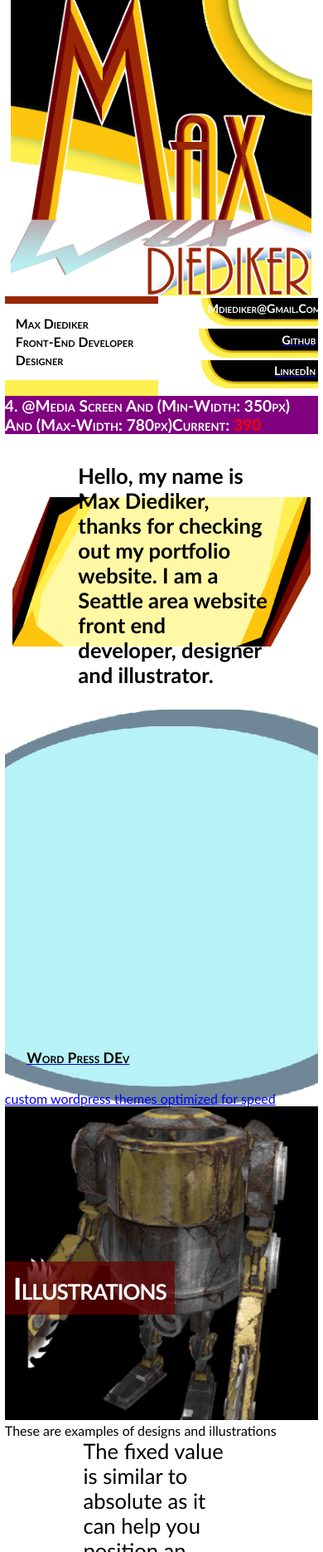
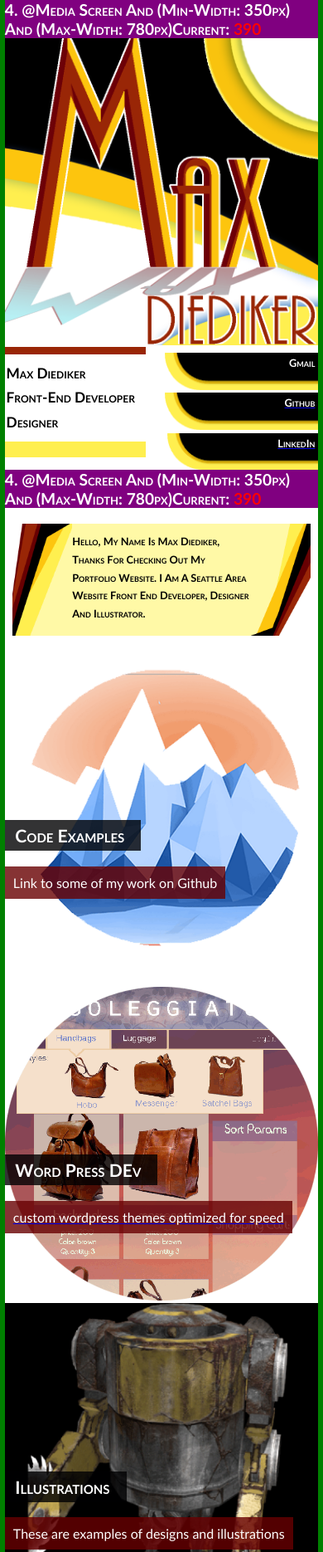
Before and after one commit to maxdiediker/portfolio, a plain HTML site: page index.html in a window 390 px wide. Shown: the top 1870 px of the page at 83% size. Drawn offline with nearby package versions, Linux system fonts and the light colour scheme.

Commit message:
checking in stable
going to change media queries for mobile

```diff
--- a/css/media.css
+++ b/css/media.css
@@ -59,13 +59,13 @@
   width:90%;
   }
 
-  #intro{
-
+  #intro2{
+    width: 80%;
   }
-  #intro h1 {
+  #intro2 h3 {
   	z-index: 2;
-  	font-size: 190%;
-  	padding: 12% 12% 12% 22%;
+  	font-size: 180%;
+  	padding: 2%;
   }
 }
 
@@ -101,7 +101,11 @@
     float: none;
     margin: auto;
   }
-
+  #header-right {
+    width:100%;
+    float: none;
+    margin: auto;
+  }
   #logo-img{
     width:55%;
     float: none;
@@ -124,21 +128,23 @@
    margin-top: 10px;
  }
 
- #intro{
-   width:80%;
+ #intro2{
+   width:85%;
  }
 
- #intro h1 {
+ #intro2 h3 {
   z-index: 2;
-  font-size: 180%;
-  padding: 12% 12% 12% 22%;
+  font-size: 120%;
+  padding: 3%;
  }
 
 }
 
 
 
-@media screen and (min-width: 350px) and (max-width: 780px) {
+
+
+@media screen and (min-width: 320px) and (max-width: 780px) {
 /*           ----------NUMBER four--------         */
 
   #one, #one.width{
@@ -169,7 +175,7 @@ body{
    }
 
   #header-left, #logo-img{
-   width:98%;
+   width:100%;
    float: none;
    margin: auto;
   }
@@ -177,38 +183,47 @@ body{
   #logotextbox {
    float:left;
    margin:auto;
-   width:49%;
+   margin-top:9%;
+   width:45%;
    margin-top: 1px;
    font-size: .9em;
   }
 
-  #contact-b li.t-alignright h3{
-    font-size: .9em;
+  #logotextbox h3{
+   text-align: left;
+   padding:5% 1% 5% 1%;
+   font-size: 1.2em;
   }
 
   #contact-b {
    float:right;
    margin:auto;
-   margin-top: 5px
+   margin-top: 5px;
    width:49%;
+
   }
 
+#contact-b li.t-alignright h3{
+  font-size: .8em;
+  padding-bottom:12%;
+
+}
 
 #res-cont{
   margin-top: 20px;
    width:40%;
    min-width: 200px;
  }
- #intro{
+ #intro2{
    width:95%;
  }
 
- #intro h1 {
+ #intro2 h3 {
   z-index: 2;
-  font-size: 160%;
-  /*padding: 16% 12% 16% 22%;*/
-  padding: 4% 14% 2% 22%;
+  font-size: 80%;
+  padding: 3%;
  }
+
 
  #w-sample-c{
  	float:none;
--- a/css/styles.css
+++ b/css/styles.css
@@ -1,9 +1,5 @@
 
 
-*  {
-	padding:0;
-	margin:0;
-}
 
 *  {
 	padding:0;
@@ -25,6 +21,8 @@ li{
 body {
 	font-family:"Trebuchet MS", Arial, Helvetica, sans-serif;
 	font-size:100%;
+	background: green;
+
 }
 colors{
 	background:#680002;/*darkred*/
@@ -32,6 +30,7 @@ colors{
 	background:#ffef4f;/*yellow*/
 	border-top: 9px solid #992606;/*med-red*/
 	border-bottom:  19px solid #ffef4f;/*yellow*/
+	background:rgb(183,242,246); /*  RGB lightblue*/
 
 }
 
@@ -41,7 +40,6 @@ colors{
 	 margin:2px auto ;
 	 background-color:white;
 
-	 min-width:300px;
 	}
 
 .nav {
@@ -57,15 +55,12 @@ colors{
  	padding: 2%;
  }
 
-
-
  /* width:74.468085%  this is three-fourths*/
 /* width:31.914893%  this is one third*/
 /* width:48.936170%  this is one half*/
 /* width:23.404255%  this is one fourth*/
 /* 14.893617%  this is one eighth*/
 /* width:65.957446%  this is two-thirds*/
-
 
 header {
 	width:100%;
@@ -77,7 +72,6 @@ header {
 
 #header-left {
 	/*width:940px;*/
-
 	width:60% ;
 	float:left;
 
@@ -86,7 +80,7 @@ header {
 #logo-img  {
 	float:left;
 	max-width:100%;
-	min-width:350px;
+
 	/*background: green;*/
 	background: url(../images/logo-bg.gif) no-repeat;
 	background-position: center;
@@ -127,17 +121,15 @@ header {
 #logotextbox {
 	width:38%;
 	float:right;
-
-  float:right;
 	background:#680002;/*darkred*/
  	background:#b7f2f6;/*lightblue*/
 	background:#ffef4f;/*yellow*/
 	background: none;
-
  	overflow:hidden;
 	border-top: 9px solid #992606;/*med-red*/
 	border-bottom:  19px solid #ffef4f;/*yellow*/
 }
+
 #contact-b {
 	width:38%;
 	float:right;
@@ -163,48 +155,46 @@ header {
 }
 
 
-#intro {
+#intro2 {
 	width: 70%;
-	margin:20px auto 20px auto;
+	clear: both;
+	margin:80px auto 20px auto;
+	margin-top: 5%;
 	overflow: auto;
-	background: url(../images/bg-intro-f.gif) no-repeat;
-	background-position: center;
-	background-size: contain;
+	/*background: url(../images/bg-intro-f.gif) no-repeat;*/
+	/*background-position: center;
+	background-size: contain;*/
+	background: #fff9a6;
 }
 
-#intro h1 {
+#intro2 h3 {
 	z-index: 2;
-	font-size: 200%;
+	font-size: 160%;
 	padding: 12% 12% 12% 16%;
+	padding: 2%;
 }
 
-/*#intro img{
-	display: block;
-	margin-left: auto;
-	margin-right: auto;
-}*/
-
-.f-right {
+.f-right{
 	float:right;
 	display: inline-block;
 	width: 20%;
+	height: 100%;
 }
 
-.f-left {
+.f-left  {
 	float:left;
 	display: inline-block;
 	width: 20%;
 	height: 100%;
 }
 
-#intro h2{
+#intro h3{
 	position:absolute;
 	top:30%;
 	left:20%;
 	z-index: 3;
 	margin:auto;
 	width:50%;
-
 }
 
 .explosion{
@@ -212,14 +202,6 @@ header {
 	width: 100%;
 	z-index: 1;
 	margin: auto;
-}
-
-#length{
-	display: block;
-	clear:both;
-	width: 50%;
-	margin: auto;
-	font-size: 160%;
 }
 
 #menu-fixed{
@@ -248,24 +230,15 @@ sample-box{
 #w-sample-c{
 	float:left;
 	width:49%;
-	background: url(../images/bg-sanple-c.gif) no-repeat;
 	min-height: 400px;
-
-	transition: background 0.2s ease,
-              padding 0.8s linear;
-	transition-duration: .5s;
 }
 
 
 #w-sample-wp{
+	max-width: 100%;
 	float:right;
 	width:49%;
-	background: url(../images/bg-sample-wp.gif) no-repeat;
 	overflow: hidden;
-	background-size:100% 100% !important;
-	transition: background 0.4s ease,
-              padding 0.8s linear;
-	transition-duration: .5s;
 }
 
 #w-sample-a{
@@ -273,48 +246,60 @@ sample-box{
 	float:left;
 	width:49%;
 	overflow: hidden;
-	transition: background 0.2s ease,
-							padding 0.8s linear;
-	transition-duration: .5s;
+
 }
 
-.sample-img{
+.img-sample{
 	position: relative;
 	width: 100%;
-  transition:width 0.5s ease;
+	display: inline-block;
+	overflow: hidden;
 }
 
+ .img-sample img{
+	 vertical-align: top;
+	 transition: all .2s ease-in-out;
+}
 
-.sample-img h2{
+.img-sample img:hover {
+		cursor:crosshair;
+		transform: scale(1.15);
+}
+
+.img-sample h3{
 	position: absolute;
-	top: 200px;
+	top: 180px;
+	left: -34px;
+	width: 100%;
+	text-align: left;
+}
+
+.img-sample h3 span {
+   color: white;
+   letter-spacing: 0;
+   background: rgb(104, 0, 2); /* fallback color */
+   background: rgba(104, 0, 2, 0.8);/* dark red rgb */
+	 background: rgba(0, 0, 2, 0.8);
+   padding: 6px 20px 6px 20px;
+	 font-size: 1.2em;
+}
+
+.img-sample p{
+	position: absolute;
+	top: 260px;
 	left: 0;
-	width: 100%;
+	line-height: 2.3em;
 	text-align: left;
 
 }
-.sample-img h2 span {
-   color: white;
-   letter-spacing: -1px;
-   background: rgb(104, 0, 2); /* fallback color */
-   background: rgba(104, 0, 2, 0.7);
-   padding: 10px;
-	 font-size: 1.2em;
+
+.img-sample p span{
+	display: inline;
+	color:white;
+	padding: 10px 10px 10px 10px;
+	background:rgb(183,242,246); /*  RGB lightblue*/
+	background: rgba(104, 0, 2, 0.8);/* dark red rgb */
 }
-
-.sample-img:hover {
-		cursor:crosshair;
-    text-decoration: none;
-		transform: scale(1.5);
-}
-/*.bg-scale:hover {
-
-    text-decoration: none;
-    image-size: 120%!important;
-		transform: scale(.5);
-
-
-}*/
 
 /* **********************work Sample styles **********/
  h2 {
@@ -331,8 +316,8 @@ sample-box{
  	color:black;
  	padding-left:5%;
 	padding-right:5%;
- 	font-size: 1.6em;
- 	line-height:1.4em;
+ 	font-size: 1.4em;
+ 	line-height:1.7em;
  	padding:7%;
  }
   h5  {
--- a/index.html
+++ b/index.html
@@ -46,12 +46,25 @@
 
 <body>
   <div id ="wrapper">
+    <div id="tools">
+        <div id="one">
+          <h5>1. @media screen and (min-width: 1550px) and (max-width: 20000px)current: <span class = 'width'>what is this?</span></h5>
+        </div>
+        <div  id="two">
+          <h5>2. screen and (min-width:1000px) and (max-width: 1550px)current: <span class = 'width'>what is this?</span></h5>
+        </div>
+        <div id="three">
+          <h5>3. (min-width:780px) and (max-width: 999px) current: <span class = 'width'>what is this?</span></h5>
+        </div>
+        <div  id="four">
+          <h5>4. @media screen and (min-width: 350px) and (max-width: 780px)current: <span class = 'width'>what is this?</span></h5>
+        </div>
+     </div>
     <header>
+
       	  <div id="header-left">
+
       	  	 <div id="logo-img">
-   						 <!-- <div class="shad"> -->
-                <!-- <img src="images/logo-sun-shad.gif" class="shad" alt="shadow"> -->
-
 								<div class="shad">
    								<img src="images/logo-bg-shad.gif" class="shad" alt="shadow">
 								</div>
@@ -62,19 +75,19 @@
            </div> <!--end header-left-->
 
 
+           <div id="header-right">
           	  <div id = "logotextbox">
                   <h3><b>Max Diediker</b><br>Front-End Developer<br>Designer </h3>
                 </div> <!--end logotextbox-->
 
 								<div id = "contact-b">
                   <ul>
-	                  <li class = "t-alignright"><h3> mdiediker@gmail.com</h3></li></a>
+	                  <li class = "t-alignright"><h3>Gmail</h3></li></a>
                       <a href = "https://github.com/maxdiediker" target="#"> <li class = "t-alignright"><h3>Github</h3></li></a>
                       <a href = "https://www.linkedin.com/in/max-diediker-a16475119" target="#"> <li class = "t-alignright"><h3>LinkedIn</h3></li></a>
                     </ul>
-	                </div> <!--end contact-b-->
-
-
+	                </div> <!--  end contact-b  -->
+                </div><!--  end header-right   -->
 
    </header>
    <div id="tools">
@@ -93,37 +106,35 @@
     </div>
 
 
-	 <div id = "intro">
+	 <div id = "intro2">
 
-       <!-- <img src = "images/bg-intro-l.gif" class = "f-left" alt="left">
-       <img src = "images/bg-intro-r.gif" class = "f-right" alt="right"> -->
-		 		 <h1>Hello, my name is Max Diediker, thanks for checking out my portfolio website. I am a Seattle area website front end developer, designer and illustrator.</h1>
+       <img src = "images/bg-intro-l.gif" class = "f-left" alt="left">
+       <img src = "images/bg-intro-r.gif" class = "f-right" alt="right">
+		 		 <h3>Hello, my name is Max Diediker, thanks for checking out my portfolio website. I am a Seattle area website front end developer, designer and illustrator.</h3>
 	 </div>
 <div id ="sample-box">
-	 <!-- <div id = "w-sample-c" class="bg-scale">
-  		 <a href="front.html"><h2>code examples</h2><p><span class="topic-name">o absolute as it can help you position an element anywhere relative to the document</span></p></a>
- 	 </div> -->
-   <div id = "w-sample-wp" class="bg-scale">
-        <img src  ="images/bg-sample-wp.gif" alt = "placeholder" style="visibility: hidden;">
-    		 <a href="front.html"><h3>Word Press DEv</h3><span class="topic-name">custom wordpress themes optimized for speed</span></a>
+	 <div id = "w-sample-c" class="img-sample">
+      <a href="front.html" target="#"><img  src="images/bg-sample-wp2.png" alt="code samples">
+  		<h3><span>code examples</h3><p><span class="img-sample">Link to some of my work on Github</span></p></a>
+ 	 </div>
+   <div id = "w-sample-wp" class="img-sample">
+        <a href="test.html" target="#"><img src  ="images/bg-sample-wp3.png" alt = "wordpress">
+    		 <h3><span>Word Press DEv</h3></span><p><span class="img-sample">custom wordpress themes optimized for speed</span></a>
  	 </div>
 
- <div id = "w-sample-a"  class="sample-img">
-   <!-- <a href="gallerys.html"> -->
-     <img  src="images/bg-sample-a.png" alt="aaaaaaaaaaaaaaa">
-     <h2><span class="topic-name">Illustrations</h2><p>These are examples of designs and illustrations</span></p>
-   <!-- </a> -->
+ <div id = "w-sample-a"  class="img-sample">
+   <a href="gallerys.html" target="#">
+     <img  src="images/bg-sample-a.png" alt="illustration">
+     <h3><span>Illustrations</h3></span><p><span class="img-sample">These are examples of designs and illustrations</span></p>
+   </a>
 
 
  	 </div>
 </div>
 
 		 <!-- end w-sample -->
-	 <div id = "length">
-		 <p>The fixed value is similar to absolute as it can help you position an element anywhere relative to the document, however this value is unaffected by scrolling. See the child
-		 </p>
- 	 </div>
-	 <!-- end length -->
+
+
  </div> <!-- </div>  end of wrapper -->
 
 </body>
```
Also changed, not shown: images/bg-sample-wp2.png (added), images/bg-sample-wp3.png (added). Lines whose indentation alone changed are shown as unchanged.
